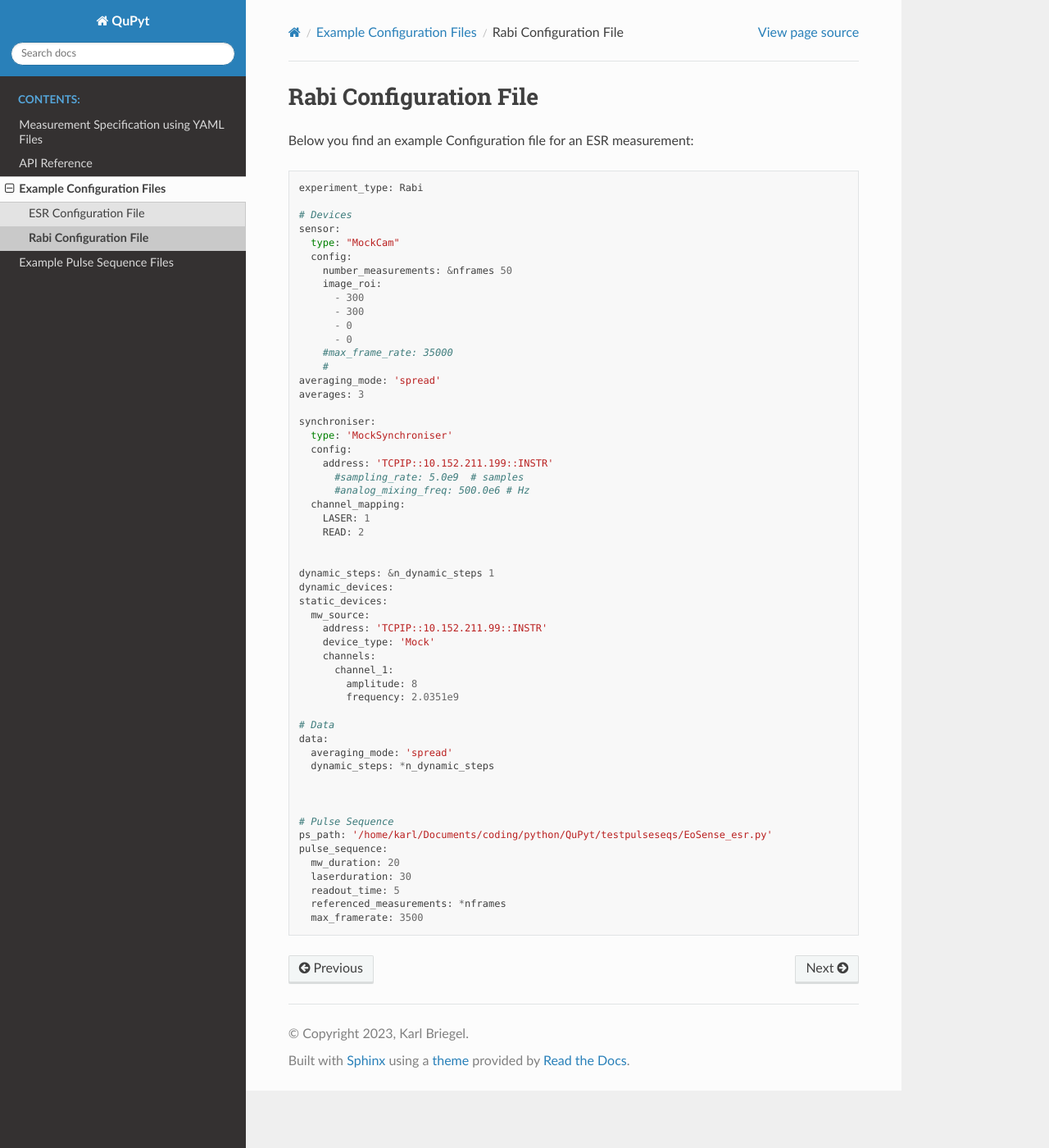
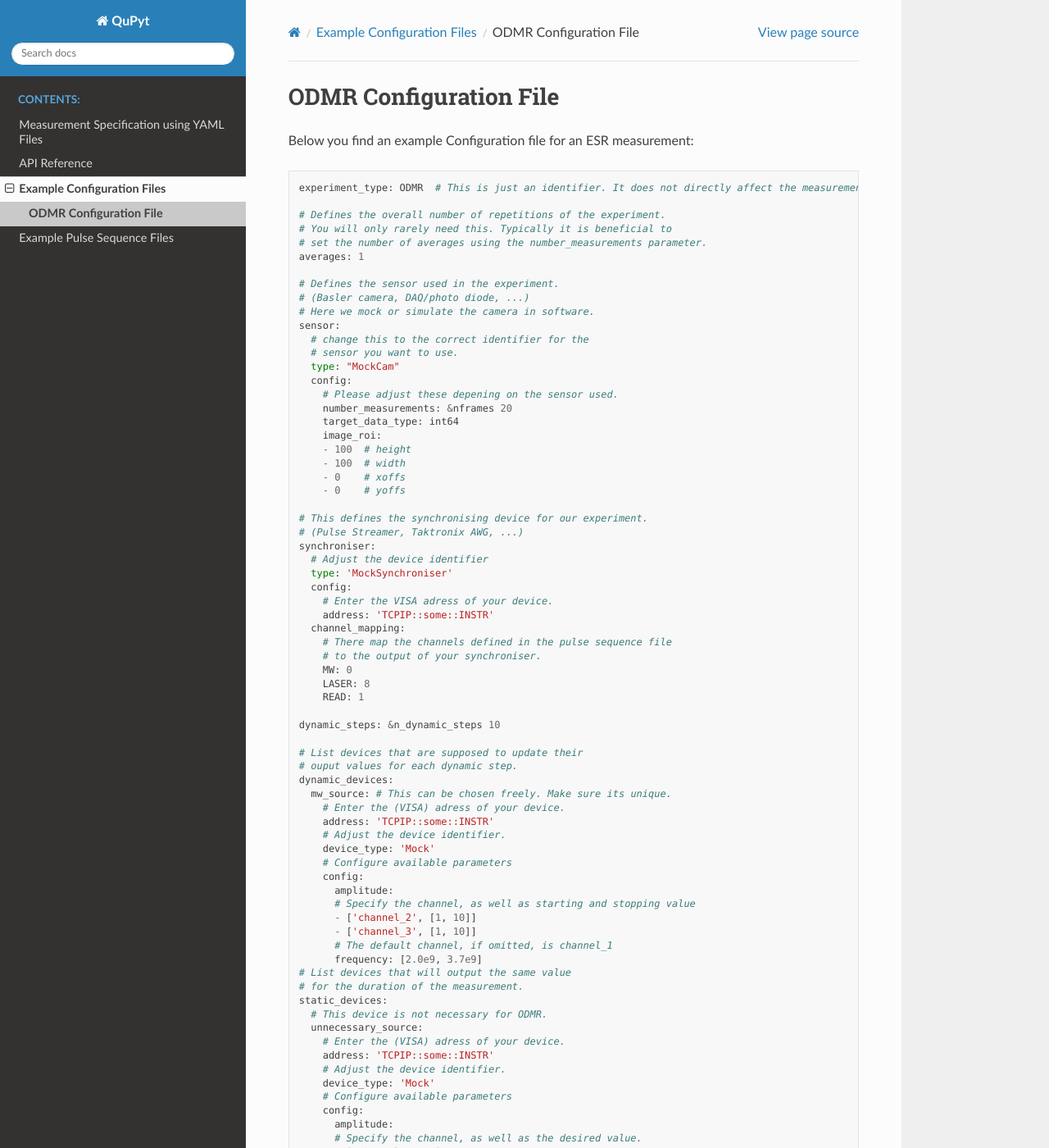
Before and after one commit to KarDB/QuPyt, a Sphinx documentation site: the page built from source/example_configs/ODMR.rst, in a window 1280 px wide and 1400 px high. Shown: the whole window at 82% size. Built offline with Sphinx 7.4.7 and the Read the Docs theme 3.1.0, drawn with Linux system fonts in a browser that asks for light colours; some of the changed text lies outside the part shown.

Commit message:
updated sample config and ps file to run with most up to date qupyt version

```diff
--- a/source/example_configs/rabi.rst
+++ b/source/example_configs/ODMR.rst
@@ -1,8 +1,8 @@
-.. _rabi:
+.. _odmr:
 
-Rabi Configuration File
+ODMR Configuration File
 =======================
 
 Below you find an example Configuration file for an ESR measurement:
 
-.. literalinclude:: rabi.yaml
+.. literalinclude:: ODMR.yaml
--- /dev/null
+++ b/source/example_configs/ODMR.yaml
@@ -0,0 +1,93 @@
+experiment_type: ODMR  # This is just an identifier. It does not directly affect the measurement.
+
+# Defines the overall number of repetitions of the experiment.
+# You will only rarely need this. Typically it is beneficial to
+# set the number of averages using the number_measurements parameter.
+averages: 1
+
+# Defines the sensor used in the experiment.
+# (Basler camera, DAQ/photo diode, ...)
+# Here we mock or simulate the camera in software.
+sensor:
+  # change this to the correct identifier for the
+  # sensor you want to use.
+  type: "MockCam"
+  config:
+    # Please adjust these depening on the sensor used.
+    number_measurements: &nframes 20
+    target_data_type: int64
+    image_roi:
+    - 100  # height
+    - 100  # width
+    - 0    # xoffs
+    - 0    # yoffs
+
+# This defines the synchronising device for our experiment.
+# (Pulse Streamer, Taktronix AWG, ...)
+synchroniser:
+  # Adjust the device identifier
+  type: 'MockSynchroniser'
+  config:
+    # Enter the VISA adress of your device.
+    address: 'TCPIP::some::INSTR'
+  channel_mapping:
+    # There map the channels defined in the pulse sequence file
+    # to the output of your synchroniser.
+    MW: 0
+    LASER: 8
+    READ: 1
+
+dynamic_steps: &n_dynamic_steps 10
+
+# List devices that are supposed to update their
+# ouput values for each dynamic step.
+dynamic_devices:
+  mw_source: # This can be chosen freely. Make sure its unique.
+    # Enter the (VISA) adress of your device.
+    address: 'TCPIP::some::INSTR'
+    # Adjust the device identifier.
+    device_type: 'Mock'
+    # Configure available parameters
+    config:
+      amplitude:
+      # Specify the channel, as well as starting and stopping value
+      - ['channel_2', [1, 10]]
+      - ['channel_3', [1, 10]]
+      # The default channel, if omitted, is channel_1
+      frequency: [2.0e9, 3.7e9]
+# List devices that will output the same value
+# for the duration of the measurement.
+static_devices:
+  # This device is not necessary for ODMR.
+  unnecessary_source:
+    # Enter the (VISA) adress of your device.
+    address: 'TCPIP::some::INSTR'
+    # Adjust the device identifier.
+    device_type: 'Mock'
+    # Configure available parameters
+    config:
+      amplitude:
+      # Specify the channel, as well as the desired value.
+      - ['channel_2', 1]
+      - ['channel_3', 3]
+      # The default channel, if omitted, is channel_1
+      frequency: ['channel_1', 3.7e9]
+
+data:
+  # avalialbe modes are 'spread' and 'sum'
+  # spread: retains all indiviudal number_measurements recorded for each dynamic step.
+  # This is relevant for e.g. Rabi, XY8, ...
+  # sum: Summs up all indiviudal number_measurements for each dynamic step.
+  # See docs for more details.
+  averaging_mode: 'spread'
+  dynamic_steps: *n_dynamic_steps
+  compress: false
+  reference_channels: 2
+
+ps_path: './odmr_sample_pulse_sequence.py'
+pulse_sequence:
+  mw_duration: 20
+  laserduration: 50
+  readout_time: 8
+  referenced_measurements: *nframes
+  max_framerate: 10000
--- a/source/example_configs/example_configs.rst
+++ b/source/example_configs/example_configs.rst
@@ -3,12 +3,10 @@ Example Configuration Files
 
 Below you find example configuration files:
 
-.. - Rabi :ref:`rabi`
-.. - ESR :ref:`esr`
+.. - ODMR :ref:`ODMR`
 
 .. toctree::
    :maxdepth: 1
    :caption: Contents:
 
-   esr
-   rabi
+   ODMR
--- a/source/example_configs/rabi.yaml
+++ /dev/null
@@ -1,54 +0,0 @@
-experiment_type: Rabi
-
-# Devices
-sensor:
-  type: "MockCam"
-  config:
-    number_measurements: &nframes 50
-    image_roi:
-      - 300
-      - 300
-      - 0
-      - 0
-    #max_frame_rate: 35000
-    #
-averaging_mode: 'spread'
-averages: 3
-
-synchroniser:
-  type: 'MockSynchroniser'
-  config:
-    address: 'TCPIP::10.152.211.199::INSTR'
-      #sampling_rate: 5.0e9  # samples
-      #analog_mixing_freq: 500.0e6 # Hz
-  channel_mapping:
-    LASER: 1
-    READ: 2
-
-
-dynamic_steps: &n_dynamic_steps 1
-dynamic_devices:
-static_devices:
-  mw_source:
-    address: 'TCPIP::10.152.211.99::INSTR'
-    device_type: 'Mock'
-    channels:
-      channel_1:
-        amplitude: 8
-        frequency: 2.0351e9
-
-# Data
-data:
-  averaging_mode: 'spread'
-  dynamic_steps: *n_dynamic_steps
-
-
-
-# Pulse Sequence
-ps_path: '/home/karl/Documents/coding/python/QuPyt/testpulseseqs/EoSense_esr.py'
-pulse_sequence:
-  mw_duration: 20
-  laserduration: 30
-  readout_time: 5
-  referenced_measurements: *nframes
-  max_framerate: 3500
--- a/source/example_pulse_sequences/esr.py
+++ /dev/null
@@ -1,76 +0,0 @@
-"""
-Generate the pulse sequence for Tektronix AWG using the
-Mikrotron 1.1 CXP camera.
-"""
-
-# pylint: disable=logging-format-interpolation
-# pylint: disable=logging-fstring-interpolation
-# pylint: disable=logging-not-lazy
-from qupyt.pulse_sequences.yaml_sequence import YamlSequence
-
-
-def generate_sequence(params: dict):
-    """
-    Interace function to be called when this module
-    is imported into the running python instance.
-    """
-    return gen_esr(
-        params.get("mw_duration", 10),
-        params.get("laserduration", 10),
-        params.get("readout_time", 1),
-        params.get("referenced_measurements", 100),
-        params.get("max_framerate", 1000),
-    )
-
-
-def gen_esr(
-    mw_duration: float,
-    laserduration: float,
-    readout_time: float,
-    referenced_measurements: int,
-    max_framerate: float = 10000,
-) -> dict:
-    """
-    Implementation of the ESR pulsesequence.
-    Will compute the optimal parameters for ESR
-    pulse sequence.
-    """
-    buffer_time = 0.5  # mus space between pulses.
-    laser_separation = 0.4
-
-    # 1.3 + 0.5(buffer time)
-    # + 0.2(half laser sep) = 2 == min exposure EoSense
-    camera_min_exp_guarantee = 1.3
-    time_half = buffer_time * 3 + mw_duration + laserduration + laser_separation
-    time_half = max(time_half, 1 / max_framerate * 1e6)
-    total_time = 2 * time_half
-    esr = YamlSequence(duration=total_time)
-    esr.add_pulse("MW_I", buffer_time, mw_duration)
-    for i in range(2):
-        esr.add_pulse(
-            "LASER",
-            i * time_half + 2 * buffer_time + mw_duration,
-            readout_time,
-            sequence_blocks=["wait_loop", "block_0"],
-        )
-        esr.add_pulse(
-            "LASER",
-            i * time_half
-            + 2 * buffer_time
-            + mw_duration
-            + readout_time
-            + laser_separation,
-            laserduration - readout_time,
-            sequence_blocks=["wait_loop", "block_0"],
-        )
-        exp_time = readout_time + 2
-        esr.add_pulse(
-            "READ",
-            i * time_half + buffer_time + mw_duration - camera_min_exp_guarantee,
-            2,
-        )
-
-    esr.sequencing_order = ["wait_loop", "block_0"]
-    esr.sequencing_repeats = [1, int(referenced_measurements / 2) + 10]
-    esr.write()
-    return {"sensor": {"config": {"exposure_time": exp_time}}}
--- a/source/example_pulse_sequences/example_pulse_sequences.rst
+++ b/source/example_pulse_sequences/example_pulse_sequences.rst
@@ -7,5 +7,4 @@ Below you find example pulse sequence files:
    :maxdepth: 1
    :caption: Contents:
 
-   esr_ps
-   rabi_ps
+   odmr
--- /dev/null
+++ b/source/example_pulse_sequences/odmr.py
@@ -0,0 +1,105 @@
+"""
+Generate a sample ODMR pulse sequence file.
+This pulse sequence is not suited to be used directly in a measurement.
+Instead, the pulse sequence needs to be adjusted to the particularities
+of the hardware used.
+"""
+# pylint: disable=logging-format-interpolation
+# pylint: disable=logging-fstring-interpolation
+# pylint: disable=logging-not-lazy
+from qupyt.pulse_sequences.yaml_sequence import YamlSequence
+
+
+def generate_sequence(params: dict):
+    """
+    Interace function to be called when this module
+    is imported into the running python instance.
+    """
+    return gen_esr(
+        params.get('mw_duration', 10),
+        params.get('laserduration', 10),
+        params.get('readout_time', 1),
+        params.get('referenced_measurements', 100),
+        params.get('max_framerate', 1000)
+    )
+
+
+def gen_esr(
+        mw_duration: float,
+        laserduration: float,
+        readout_time: float,
+        referenced_measurements: int,
+        max_framerate: float = 10000
+) -> dict:
+    """
+    Implementation of the ESR pulsesequence.
+    Will compute the optimal parameters for ESR
+    pulse sequence.
+    """
+    # All times in microseconds.
+    readout_and_repol_gap = 2
+    buffer_between_pulses = 1
+    read_trigger_duration = 2
+
+    # In this example the pulse sequence is designed to perform both
+    # a readout (microwave on) and a referece measurement (microwave off)
+    # for common mode noise rejection.
+    # The readout and reference measurements get grouped together into one
+    # logical block of the pulse sequence to avoid playback errors.
+    # We compute the time it takes to perform the measurement step,
+    # and double the time needed to take into account the reference.
+    time_half = buffer_between_pulses * 3 + \
+        mw_duration + laserduration + readout_and_repol_gap
+    time_half = max(time_half, 1/max_framerate * 1e6)
+    total_time = 2 * time_half
+
+    esr = YamlSequence(duration=total_time)
+
+    # Add the microwave pulse at the beginning of the pulse sequece
+    # starting after one buffer time. There is only one microwave pulse
+    # per sequence block.
+    esr.add_pulse(
+        "MW",  # pulse channel, see YAML config file.
+        buffer_between_pulses,  # Starting time of the pulse.
+        mw_duration,  # Pulse duration.
+        # This pulse appears in two sequence blocks.
+        sequence_blocks=['wait_loop', 'block_0']
+    )
+    # Write the pulses that appear in the microwave and referece section.
+    for i in range(2):
+        esr.add_pulse(
+            "LASER",
+            i * time_half
+            + 2 * buffer_between_pulses
+            + mw_duration,
+            readout_time,
+            sequence_blocks=['wait_loop', 'block_0']
+        )
+        esr.add_pulse(
+            "LASER",
+            i * time_half
+            + 2 * buffer_between_pulses
+            + mw_duration
+            + readout_time
+            + readout_and_repol_gap,
+            laserduration
+            - readout_time,
+            sequence_blocks=['wait_loop', 'block_0']
+        )
+        esr.add_pulse(
+            "READ",
+            i * time_half
+            + buffer_between_pulses
+            + mw_duration,
+            read_trigger_duration,
+            sequence_blocks=['block_0']
+        )
+    # Here we sequence the defined sequence blocks in the order and number
+    # of repetitions we want them to be played during the measurement.
+    # This defines the order of the pulse blocks.
+    esr.sequencing_order = ['wait_loop', 'block_0']
+    # This defines how often each block in the sequence gets repeated.
+    esr.sequencing_repeats = [1, int(referenced_measurements/2) + 10]
+    esr.write()
+    # you can return a dict here that added / updates the configuration file.
+    return {}
--- a/source/example_pulse_sequences/rabi.py
+++ /dev/null
@@ -1,116 +0,0 @@
-"""
-Generate the pulse sequence for Tektronix AWG using the
-Mikrotron 1.1 CXP camera.
-"""
-
-# pylint: disable=logging-format-interpolation
-# pylint: disable=logging-fstring-interpolation
-# pylint: disable=logging-not-lazy
-import logging
-import math
-import numpy as np
-from qupyt.pulse_sequences.yaml_sequence import YamlSequence
-
-
-def generate_sequence(params: dict):
-    """
-    Interace function to be called when this module
-    is imported into the running python instance.
-    """
-    return gen_rabi(
-        float(params.get("min_pulse", 0.001)),
-        float(params.get("max_pulse", 0.1)),
-        int(params.get("steps", 100) / 2),
-        float(params.get("laserduration", 30)),
-        float(params.get("readout_time", 3)),
-        float(params.get("mixing_freq", 0)),
-        float(params.get("samprate", 5e9)),
-        float(params.get("max_framerate", 1000)),
-    )
-
-
-def gen_rabi(
-    min_pulse: float,
-    max_pulse: float,
-    steps: int,
-    laserduration: float,
-    readout_time: float,
-    mixing_freq: float,
-    samprate: float,
-    max_framerate: float,
-) -> dict:
-    """
-    Implementation of the Rabi pulsesequence.
-    Will compute the optimal parameters for Rabi
-    pulse sequence.
-    """
-    logging.info(f"Rabi mixing freq is {mixing_freq}")
-
-    # MW pulse calculation
-    t_step = (max_pulse - min_pulse) / (steps - 1)
-    stepsize = 1 / samprate
-    full_steps = round(t_step / stepsize) * stepsize
-    max_pulse = min_pulse + full_steps * (steps - 1)
-    max_pulse_buffer = math.ceil(max_pulse)
-
-    # Readout and extra timing
-    buffer_time = 0.5
-    laser_separation = 1
-    exp_time = math.ceil(
-        max_pulse_buffer + 2 * buffer_time + readout_time + laser_separation / 2
-    )
-
-    time_half = exp_time + laser_separation / 2 + laserduration - readout_time
-    time_half = max(time_half, 1 / max_framerate * 1e6)
-    total_time = 2 * time_half
-
-    pulses = np.linspace(min_pulse, max_pulse, steps)
-    pulses = pulses.tolist()
-    rabi = YamlSequence(duration=total_time)
-    for i, pulse in enumerate(pulses):
-        rabi.add_pulse(
-            "MW_I",
-            buffer_time + max_pulse_buffer - pulse,
-            pulse,
-            frequency=mixing_freq,
-            phase=np.pi / 2,
-            sequence_blocks=[f"block_{i}"],
-        )
-        rabi.add_pulse(
-            "MW_Q",
-            buffer_time + max_pulse_buffer - pulse,
-            pulse,
-            frequency=mixing_freq,
-            sequence_blocks=[f"block_{i}"],
-        )
-        for j in range(2):
-            rabi.add_pulse(
-                "LASER",
-                j * time_half + max_pulse_buffer + 2 * buffer_time,
-                readout_time,
-                sequence_blocks=[f"block_{i}"],
-            )
-            rabi.add_pulse(
-                "LASER",
-                j * time_half
-                # + max_pulse_buffer
-                # + 2 * buffer_time
-                + exp_time + laser_separation / 2,
-                laserduration - readout_time,
-                sequence_blocks=[f"block_{i}"],
-            )
-            rabi.add_pulse("READ", j * time_half, 2, sequence_blocks=[f"block_{i}"])
-
-    rabi.pulse_sequence["polarize"] = rabi.pulse_sequence[f"block_{i}"].copy()
-    del rabi.pulse_sequence["polarize"]["READ"]
-
-    rabi.sequencing_order = ["polarize", "block_0"]
-    print(pulses)
-    rabi.sequencing_order += [f"block_{i}" for i in range(len(pulses))]
-    rabi.sequencing_repeats = [1, 10]
-    rabi.sequencing_repeats += [1 for i in range(len(pulses))]
-    rabi.write()
-    return {
-        "max_pulse_set": max_pulse,
-        "sensor": {"config": {"exposure_time": exp_time}},
-    }
```
Also changed, not shown: source/example_configs/esr.rst (deleted, +0 -8 lines), source/example_configs/esr.yaml (deleted, +0 -54 lines), source/example_pulse_sequences/esr_ps.rst (deleted, +0 -8 lines), source/example_pulse_sequences/odmr.rst (added, +8 -0 lines), source/example_pulse_sequences/rabi_ps.rst (deleted, +0 -8 lines).
